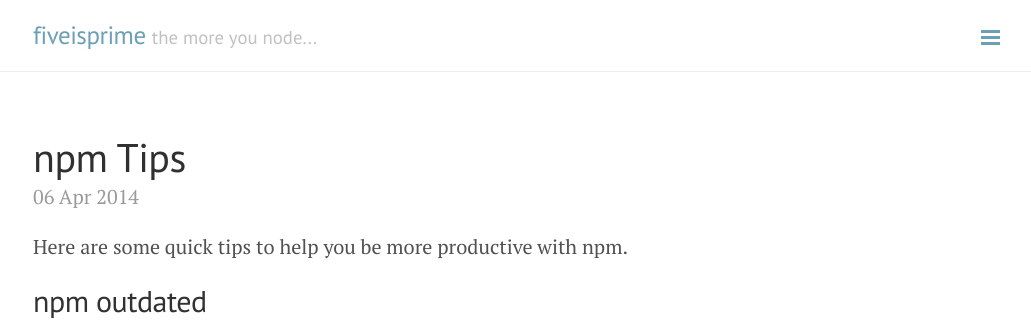
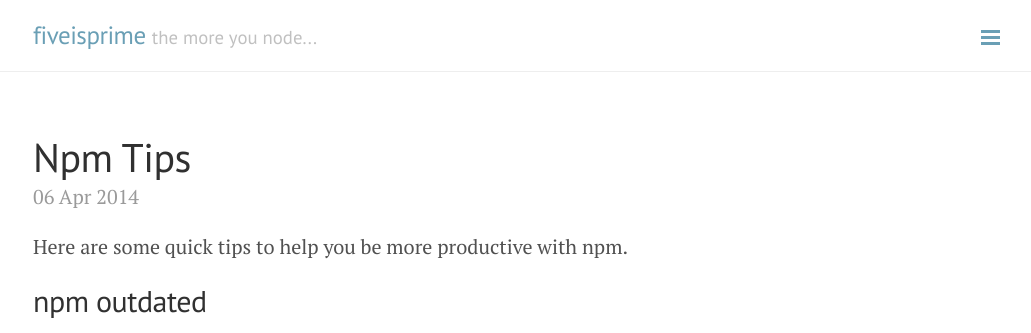
Before and after one commit to fiveisprime/fiveisprime.github.io, a Jekyll site: the page built from _posts/2014-04-06-npm-tips.md, in a window 1280 px wide. Shown: the top 333 px of the page, without its empty margins (247-1278 px from the left). Built offline with Jekyll 4.4.1, drawn with Linux system fonts in a browser that asks for light colours; Markdown is read by kramdown in place of the engine named in the settings.

```diff
--- a/_posts/2014-04-06-npm-tips.md
+++ b/_posts/2014-04-06-npm-tips.md
@@ -1,6 +1,6 @@
 ---
 layout: post
-title: npm Tips
+title: Npm Tips
 ---
 
 Here are some quick tips to help you be more productive with npm.
```
